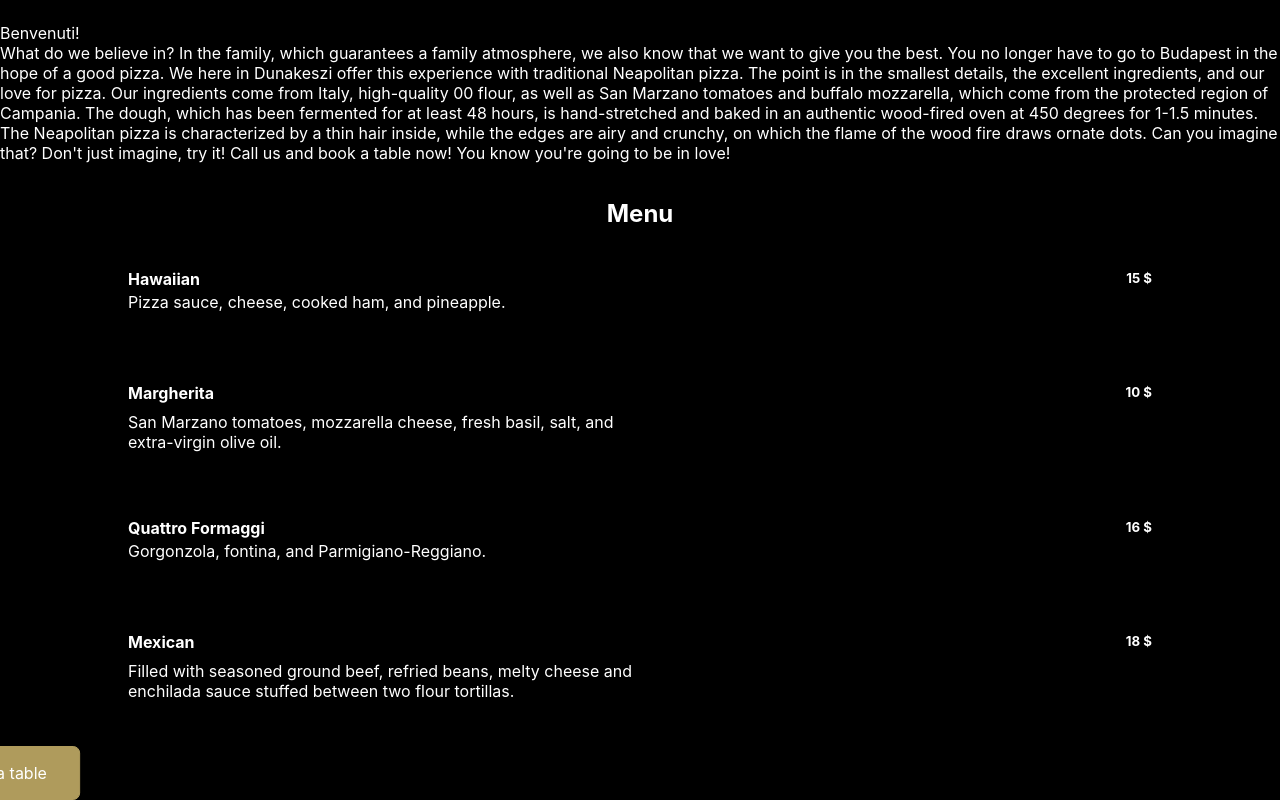
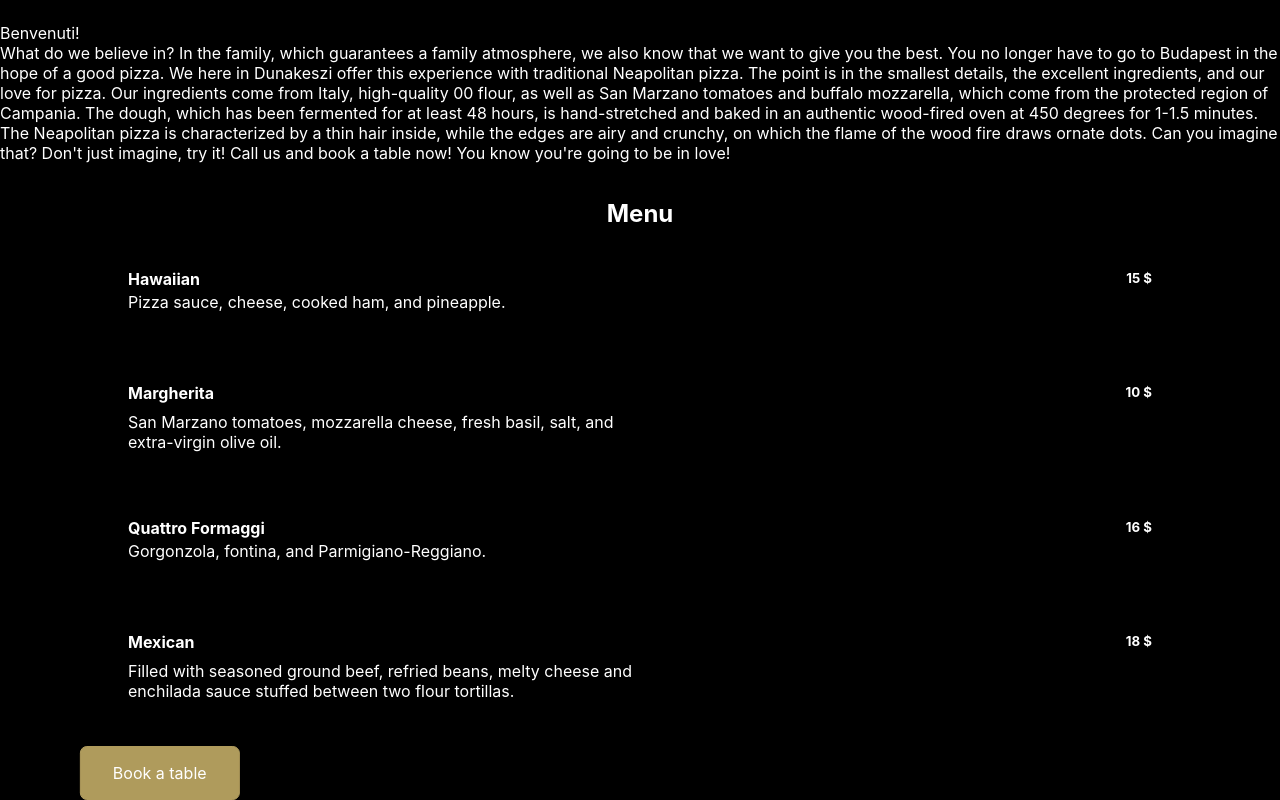
Before and after one commit to KacagoHollo/book-a-table-react, a React (Create React App) app in the folder my-app/: page / in a window 1280 px wide. Shown: the part 846-1646 px from the top of the page. Built offline with nearby package versions, Linux system fonts and the light colour scheme.

Commit message:
Felpussolás

```diff
--- a/my-app/src/index.css
+++ b/my-app/src/index.css
@@ -151,8 +151,8 @@ label {
   border-radius: 7px;
 }
 button.new-booking {
-  left: 50%;
-  transform: translate(-50%, 0);
+  left: 50vw;
+  transform: translate(50%, 0);
   font: inherit;
   cursor: pointer;
   padding: 1rem 2rem;
```
